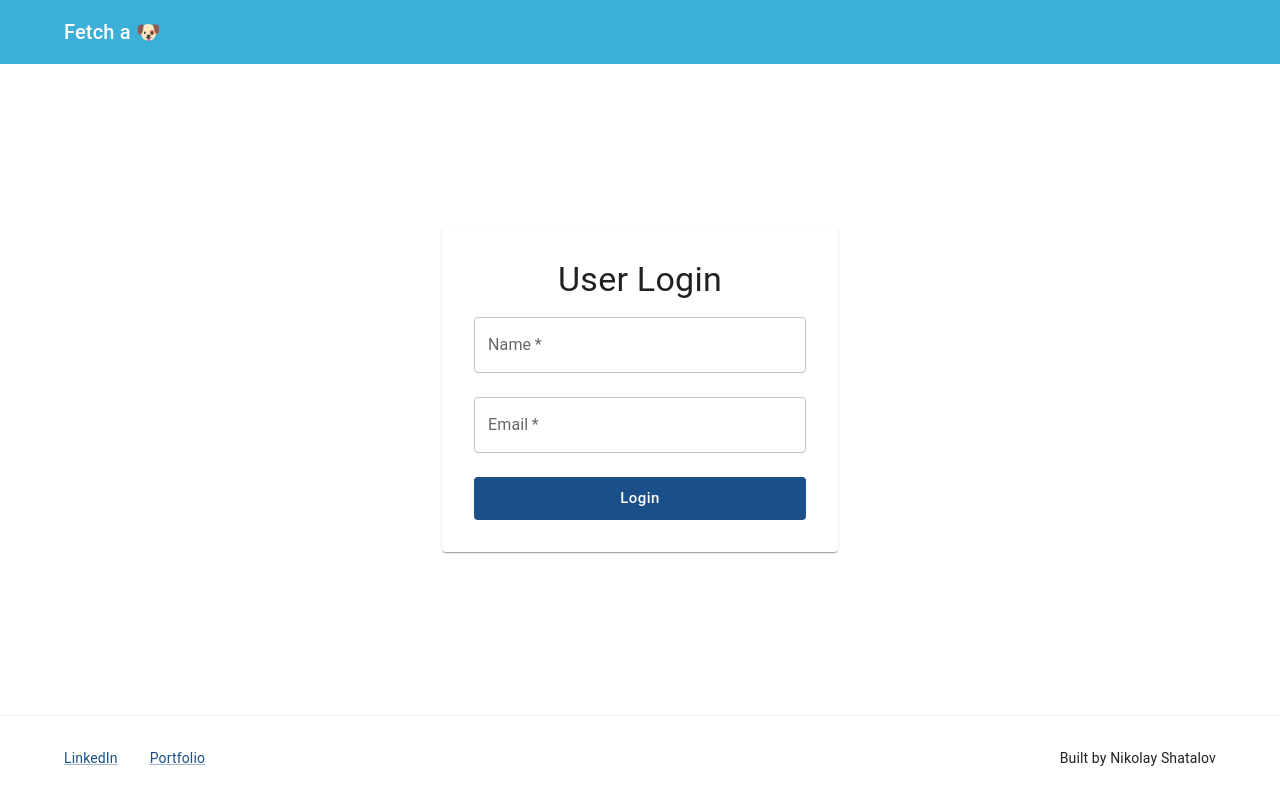
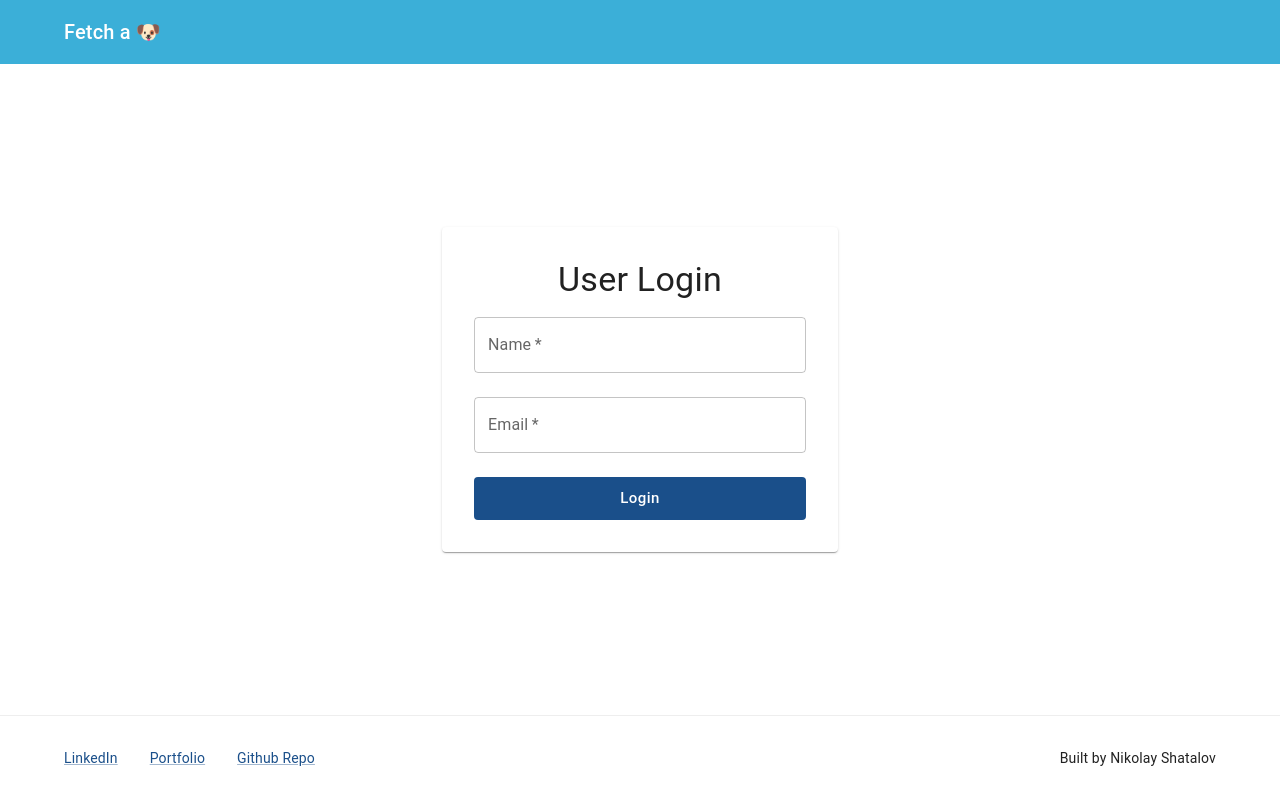
Before and after one commit to Nikoobox/fetch-dogs-app, a React (Vite) app: page /login in a window 1280 px wide. Built offline with nearby package versions, Linux system fonts and the light colour scheme.

Commit message:
b-8: add link

```diff
--- a/src/components/Footer/index.tsx
+++ b/src/components/Footer/index.tsx
@@ -27,8 +27,16 @@ const Footer = () => {
             href="https://nikolayshatalov.com/"
             target="_blank"
             rel="noopener"
+            sx={{ marginRight: 4 }}
           >
             Portfolio
+          </Link>
+          <Link
+            href="https://github.com/Nikoobox/fetch-dogs-app"
+            target="_blank"
+            rel="noopener"
+          >
+            Github Repo
           </Link>
         </Typography>
 
```
